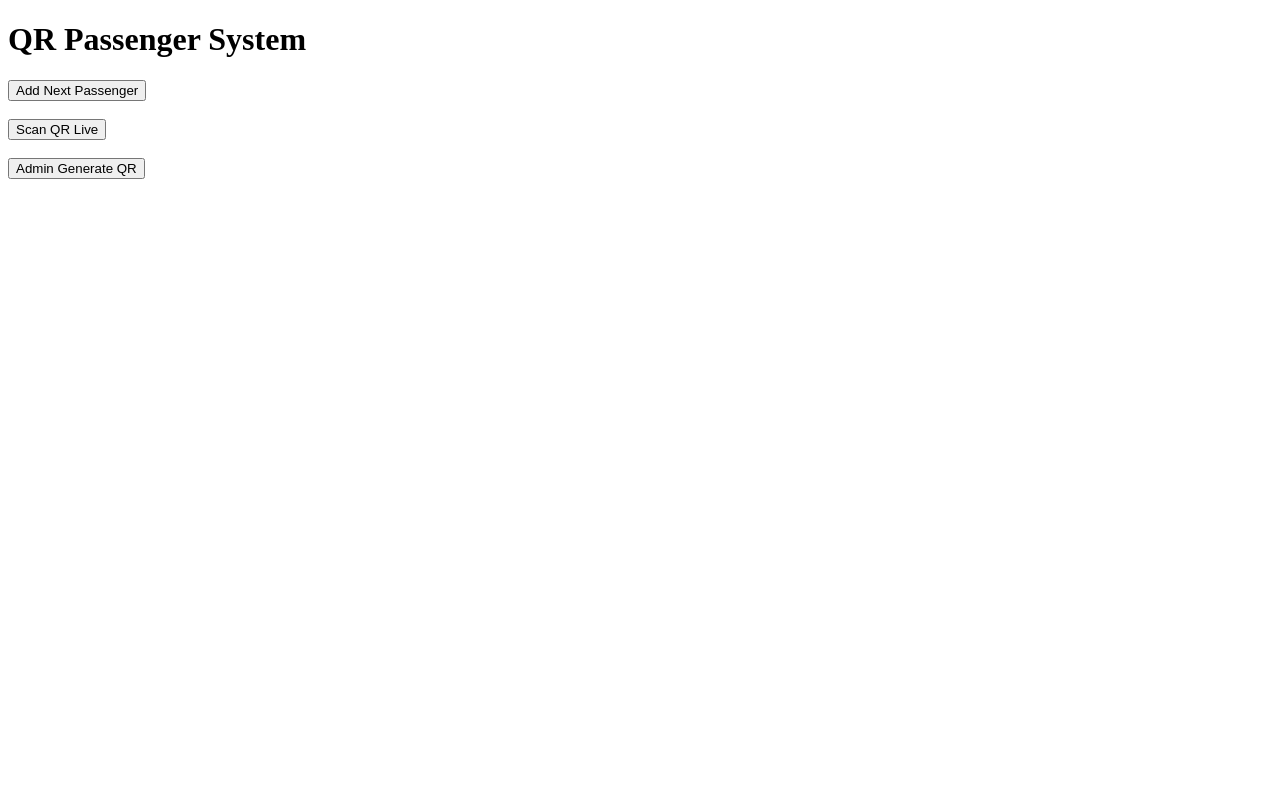
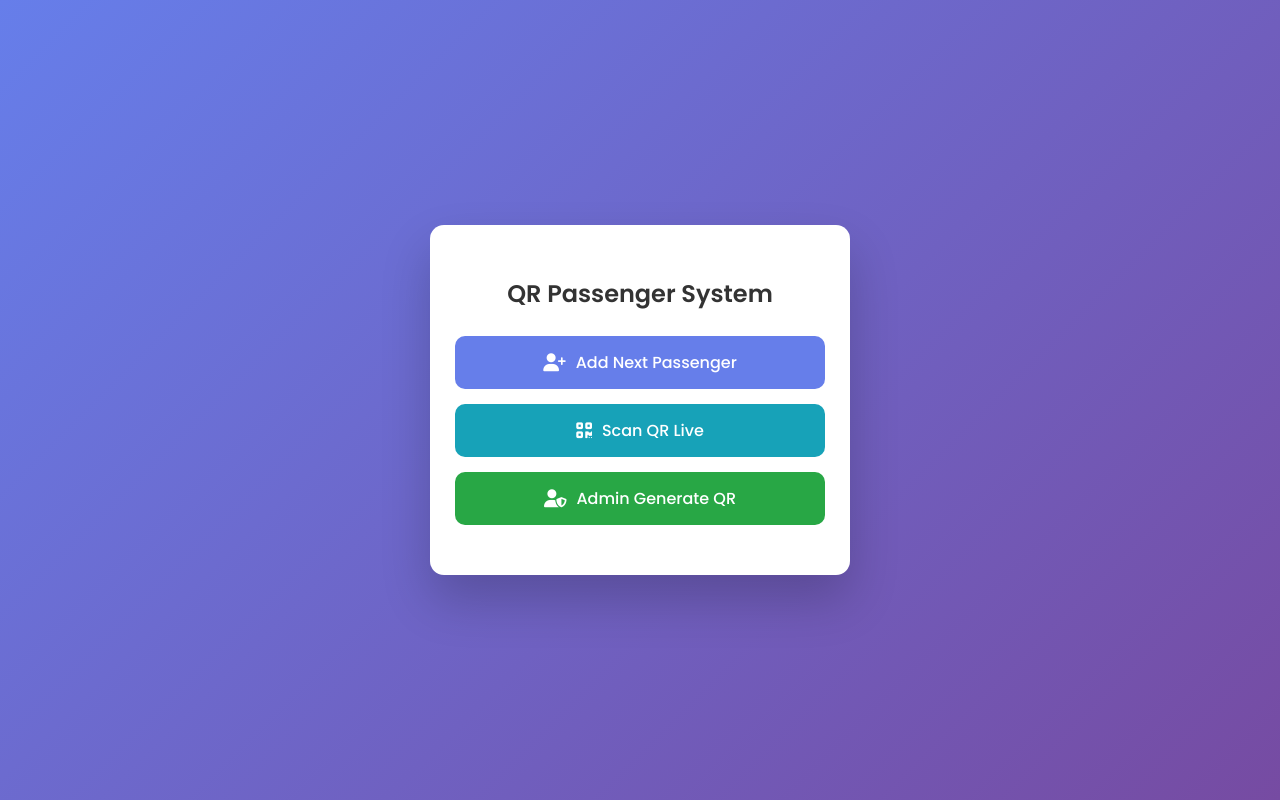
Before and after one commit to SmartFarming50/app, a Flask app: page / in a window 1280 px wide. Run offline with Flask 3, Linux system fonts and the light colour scheme.

Commit message:
Update home.html

```diff
--- a/templates/home.html
+++ b/templates/home.html
@@ -1,12 +1,111 @@
 <!DOCTYPE html>
-<html>
+<html lang="en">
 <head>
-    <title>QR System Home</title>
+    <meta charset="UTF-8">
+    <title>QR Passenger System</title>
+
+    <!-- Google Font -->
+    <link href="https://fonts.googleapis.com/css2?family=Poppins:wght@300;400;500;600&display=swap" rel="stylesheet">
+
+    <!-- Icons -->
+    <link rel="stylesheet" href="https://cdnjs.cloudflare.com/ajax/libs/font-awesome/6.5.0/css/all.min.css">
+
+    <style>
+        * {
+            box-sizing: border-box;
+            font-family: 'Poppins', sans-serif;
+        }
+
+        body {
+            margin: 0;
+            min-height: 100vh;
+            background: linear-gradient(135deg, #667eea, #764ba2);
+            display: flex;
+            align-items: center;
+            justify-content: center;
+        }
+
+        .container {
+            background: #fff;
+            width: 100%;
+            max-width: 420px;
+            padding: 35px 25px;
+            border-radius: 14px;
+            box-shadow: 0 25px 50px rgba(0,0,0,0.2);
+            text-align: center;
+        }
+
+        h1 {
+            margin-bottom: 25px;
+            color: #333;
+            font-size: 24px;
+        }
+
+        .btn {
+            width: 100%;
+            padding: 14px;
+            margin-bottom: 15px;
+            border: none;
+            border-radius: 10px;
+            font-size: 16px;
+            font-weight: 500;
+            color: #fff;
+            cursor: pointer;
+            display: flex;
+            align-items: center;
+            justify-content: center;
+            gap: 10px;
+            transition: 0.3s ease;
+        }
+
+        .btn i {
+            font-size: 18px;
+        }
+
+        .btn-add {
+            background: #667eea;
+        }
+
+        .btn-scan {
+            background: #17a2b8;
+        }
+
+        .btn-admin {
+            background: #28a745;
+        }
+
+        .btn:hover {
+            transform: translateY(-2px);
+            opacity: 0.95;
+        }
+
+        @media (max-width: 480px) {
+            h1 {
+                font-size: 22px;
+            }
+        }
+    </style>
 </head>
 <body>
-    <h1>QR Passenger System</h1>
-    <button onclick="location.href='/add-next'">Add Next Passenger</button><br><br>
-    <button onclick="location.href='/scan'">Scan QR Live</button><br><br>
-    <button onclick="location.href='/admin-ui'">Admin Generate QR</button><br><br>
+
+    <div class="container">
+        <h1>QR Passenger System</h1>
+
+        <button class="btn btn-add" onclick="location.href='/add-next'">
+            <i class="fas fa-user-plus"></i>
+            Add Next Passenger
+        </button>
+
+        <button class="btn btn-scan" onclick="location.href='/scan'">
+            <i class="fas fa-qrcode"></i>
+            Scan QR Live
+        </button>
+
+        <button class="btn btn-admin" onclick="location.href='/admin-ui'">
+            <i class="fas fa-user-shield"></i>
+            Admin Generate QR
+        </button>
+    </div>
+
 </body>
 </html>
```
